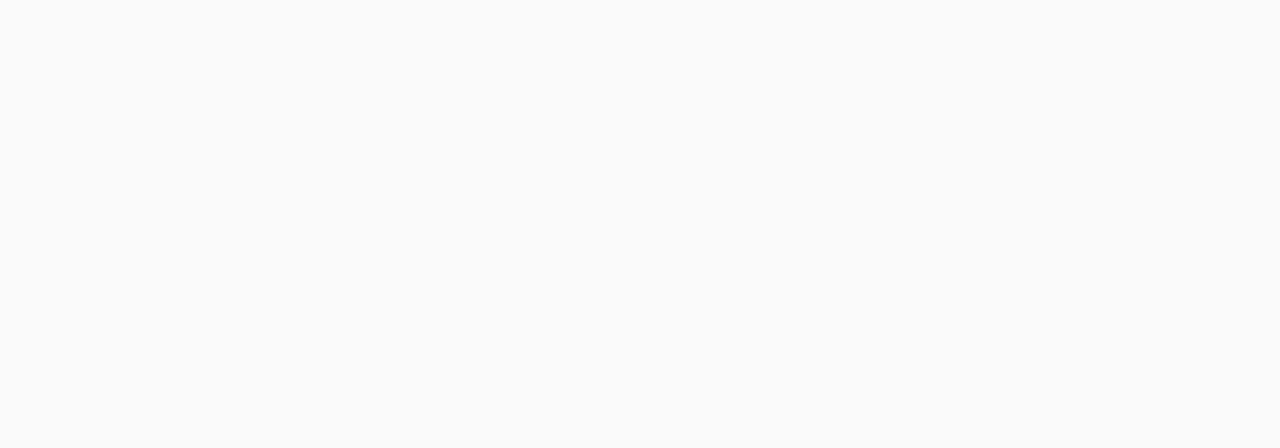
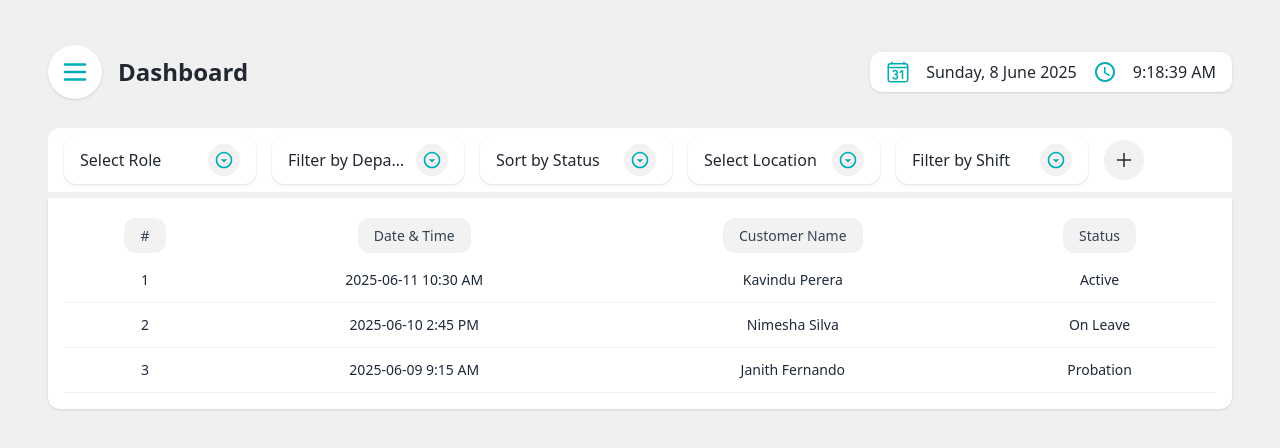
Before and after one commit to kavindu919/SoftLunch_POS_Frontend, a React (Vite) app: page /staff in a window 1280 px wide. Before the commit this address had no page. Shown: the top 448 px of the page. Built offline with nearby package versions, Linux system fonts and the light colour scheme.

Commit message:
make staff page sketch

```diff
--- a/src/App.css
+++ b/src/App.css
@@ -4,7 +4,7 @@
 html, body, #root {
   height: 100%;
   width: 100%;
-  background-color: #fafafa
+  background-color: #f0f0f0
 ;
 }
 
--- a/src/components/Dropdown.tsx
+++ b/src/components/Dropdown.tsx
@@ -1,42 +1,49 @@
 import { useState } from "react";
 import { MdOutlineArrowDropDownCircle } from "react-icons/md";
+
 interface DropdownItem {
   value: string;
   text: string;
 }
+
 interface DropdownProps {
   title: string;
   element: DropdownItem[];
 }
+
 const Dropdown = ({ title, element }: DropdownProps) => {
-  const [isOpen, setIsOpen] = useState<boolean>(false);
+  const [isOpen, setIsOpen] = useState(false);
 
   return (
-    <div className="text-primarytext relative w-full max-w-48">
+    <div className="text-primarytext relative w-full max-w-48 text-sm">
+      {/* Toggle Button */}
       <button
         onClick={() => setIsOpen((prev) => !prev)}
-        className="flex w-full cursor-pointer appearance-none items-center justify-around gap-3 rounded-2xl bg-white px-2 py-1 shadow-sm outline-none hover:shadow-md"
+        className="flex w-full items-center justify-between gap-2 rounded-xl bg-white px-4 py-2 shadow-sm transition hover:shadow-md focus:outline-none"
+        aria-haspopup="listbox"
+        aria-expanded={isOpen}
       >
-        <span className="text-sm sm:text-base">{title}</span>
-        <div className="bg-shade rounded-full md:p-2">
+        <span className="truncate text-left text-sm sm:text-base">{title}</span>
+        <div className="bg-shade rounded-full p-1.5">
           <MdOutlineArrowDropDownCircle
-            className={`text-theme text-lg transition-transform duration-500 sm:text-xl md:text-xl ${isOpen ? "rotate-180" : ""}`}
+            className={`text-theme text-xl transition-transform duration-300 ${isOpen ? "rotate-180" : ""}`}
           />
         </div>
       </button>
 
+      {/* Dropdown List */}
       <ul
-        className={`absolute right-0 left-0 z-10 mt-2 w-full overflow-hidden rounded-xl border-2 border-gray-200 bg-white px-4 py-2 text-sm shadow-md transition-all duration-300 ease-in-out sm:text-base ${
-          isOpen
-            ? "pointer-events-auto max-h-60 opacity-100"
-            : "pointer-events-none max-h-0 opacity-0"
+        className={`absolute right-0 left-0 z-10 mt-2 max-h-60 w-full overflow-auto rounded-lg border border-gray-200 bg-white py-2 shadow-lg transition-all duration-200 ease-in-out ${
+          isOpen ? "visible opacity-100" : "invisible opacity-0"
         }`}
+        role="listbox"
       >
         {element.map((ele, index) => (
           <li
             key={index}
-            className="hover:bg-shade cursor-pointer rounded-sm px-2.5 py-1 text-left"
             data-value={ele.value}
+            className="hover:bg-shade cursor-pointer px-4 py-2 text-sm text-gray-800 transition"
+            role="option"
           >
             {ele.text}
           </li>
--- /dev/null
+++ b/src/components/Input.tsx
@@ -0,0 +1,20 @@
+interface InputProps {
+  name: string;
+  type: string;
+  lable: string;
+}
+
+const Input = ({ name, type, lable }: InputProps) => {
+  return (
+    <div className="flex flex-col items-start gap-1.5">
+      <label className="text-sm md:text-base">{lable}</label>
+      <input
+        type={type}
+        name={name}
+        className="h-10 w-full rounded-xl border border-gray-200 px-3 py-2 text-sm shadow sm:w-72 md:w-80 md:text-base lg:w-86"
+      />
+    </div>
+  );
+};
+
+export default Input;
--- /dev/null
+++ b/src/pages/Staff/StaffPage.tsx
@@ -0,0 +1,206 @@
+import { AiOutlinePlus } from "react-icons/ai";
+import Dropdown from "../../components/Dropdown";
+import { useState } from "react";
+import { IoIosClose } from "react-icons/io";
+import Input from "../../components/Input";
+
+const StaffPage = () => {
+  const [showAddStaff, setShowAddStaff] = useState<boolean>(false);
+  return (
+    <div>
+      {/* Filter Section */}
+      <section className="relative mb-1.5 flex flex-wrap items-center gap-4 rounded-t-xl bg-white px-4 py-2">
+        <Dropdown
+          title="Select Role"
+          element={[
+            { text: "Admin", value: "admin" },
+            { text: "Cashier", value: "cashier" },
+            { text: "Manager", value: "manager" },
+            { text: "Supervisor", value: "supervisor" },
+            { text: "Accountant", value: "accountant" },
+          ]}
+        />
+
+        <Dropdown
+          title="Filter by Department"
+          element={[
+            { text: "Sales", value: "sales" },
+            { text: "Marketing", value: "marketing" },
+            { text: "Human Resources", value: "hr" },
+            { text: "IT", value: "it" },
+            { text: "Finance", value: "finance" },
+          ]}
+        />
+
+        <Dropdown
+          title="Sort by Status"
+          element={[
+            { text: "Active", value: "active" },
+            { text: "On Leave", value: "on_leave" },
+            { text: "Terminated", value: "terminated" },
+            { text: "Probation", value: "probation" },
+            { text: "Contract", value: "contract" },
+          ]}
+        />
+
+        <Dropdown
+          title="Select Location"
+          element={[
+            { text: "Head Office", value: "ho" },
+            { text: "Colombo Branch", value: "colombo_br" },
+            { text: "Kandy Branch", value: "kandy_br" },
+            { text: "Galle Branch", value: "galle_br" },
+            { text: "Jaffna Branch", value: "jaffna_br" },
+          ]}
+        />
+
+        <Dropdown
+          title="Filter by Shift"
+          element={[
+            { text: "Morning (8am - 4pm)", value: "morning_shift" },
+            { text: "Evening (4pm - 12am)", value: "evening_shift" },
+            { text: "Night (12am - 8am)", value: "night_shift" },
+            { text: "Flexible", value: "flexible_shift" },
+          ]}
+        />
+
+        <button
+          className="bg-shade text-primarytext flex h-10 w-10 cursor-pointer items-center justify-center rounded-full p-2 text-xl"
+          onClick={() => setShowAddStaff(true)}
+        >
+          <AiOutlinePlus />
+        </button>
+      </section>
+
+      {/* Table Section */}
+      <section className="w-full rounded-b-xl bg-white p-4 shadow">
+        <table className="w-full table-auto border-collapse">
+          <thead>
+            <tr>
+              <th className="px-4 py-3 text-center text-sm font-medium text-gray-700">
+                <span className="bg-shade rounded-xl px-4 py-2">#</span>
+              </th>
+              <th className="px-4 py-3 text-center text-sm font-medium text-gray-700">
+                <span className="bg-shade rounded-xl px-4 py-2">
+                  Date & Time
+                </span>
+              </th>
+              <th className="px-4 py-3 text-center text-sm font-medium text-gray-700">
+                <span className="bg-shade rounded-xl px-4 py-2">
+                  Customer Name
+                </span>
+              </th>
+              <th className="px-4 py-3 text-center text-sm font-medium text-gray-700">
+                <span className="bg-shade rounded-xl px-4 py-2">Status</span>
+              </th>
+            </tr>
+          </thead>
+          <tbody>
+            <tr className="border-shade border-b">
+              <td className="px-4 py-3 text-center text-sm text-gray-800">1</td>
+              <td className="px-4 py-3 text-center text-sm text-gray-800">
+                2025-06-11 10:30 AM
+              </td>
+              <td className="px-4 py-3 text-center text-sm text-gray-800">
+                Kavindu Perera
+              </td>
+              <td className="px-4 py-3 text-center text-sm text-gray-800">
+                Active
+              </td>
+            </tr>
+            <tr className="border-shade border-b">
+              <td className="px-4 py-3 text-center text-sm text-gray-800">2</td>
+              <td className="px-4 py-3 text-center text-sm text-gray-800">
+                2025-06-10 2:45 PM
+              </td>
+              <td className="px-4 py-3 text-center text-sm text-gray-800">
+                Nimesha Silva
+              </td>
+              <td className="px-4 py-3 text-center text-sm text-gray-800">
+                On Leave
+              </td>
+            </tr>
+            <tr className="border-shade border-b">
+              <td className="px-4 py-3 text-center text-sm text-gray-800">3</td>
+              <td className="px-4 py-3 text-center text-sm text-gray-800">
+                2025-06-09 9:15 AM
+              </td>
+              <td className="px-4 py-3 text-center text-sm text-gray-800">
+                Janith Fernando
+              </td>
+              <td className="px-4 py-3 text-center text-sm text-gray-800">
+                Probation
+              </td>
+            </tr>
+          </tbody>
+        </table>
+      </section>
+
+      {showAddStaff && (
+        <div className="max-w-auto absolute top-1/2 left-1/2 -translate-x-1/2 -translate-y-1/2 overflow-y-auto rounded-xl bg-white p-6 shadow">
+          <div className="flex flex-row items-center justify-between border-b-2">
+            <div>
+              <h3>Title</h3>
+            </div>
+
+            <button
+              className="cursor-pointer"
+              onClick={() => setShowAddStaff(false)}
+            >
+              <IoIosClose className="text-3xl" />
+            </button>
+          </div>
+          <div className="grid grid-cols-2 gap-4">
+            <div>
+              <Input name={"name"} type="text" lable="Name" />
+              <Input name={"phone"} type="text" lable="Phone Number" />
+
+              <Dropdown
+                title="gender"
+                element={[
+                  { text: "Male", value: "male" },
+                  { text: "Female", value: "female" },
+                ]}
+              />
+              <Input name={"address"} type="text" lable="Address" />
+
+              <Dropdown
+                title="Select Location"
+                element={[
+                  { text: "Head Office", value: "ho" },
+                  { text: "Colombo Branch", value: "colombo_br" },
+                  { text: "Kandy Branch", value: "kandy_br" },
+                  { text: "Galle Branch", value: "galle_br" },
+                  { text: "Jaffna Branch", value: "jaffna_br" },
+                ]}
+              />
+              <Input name={"password"} type="password" lable="Password" />
+            </div>
+            <div>
+              <Input name={"email"} type="email" lable="Email" />
+              <Input name={"nic"} type="text" lable="NIC" />
+              <Input name={"birthdate"} type="date" lable="Birthdate" />
+              <Dropdown
+                title="Select Role"
+                element={[
+                  { text: "Admin", value: "admin" },
+                  { text: "Cashier", value: "cashier" },
+                  { text: "Manager", value: "manager" },
+                  { text: "Supervisor", value: "supervisor" },
+                  { text: "Accountant", value: "accountant" },
+                ]}
+              />
+              <Input
+                name={"confrim_password"}
+                type="password"
+                lable="Confrim Password"
+              />
+            </div>
+          </div>
+        </div>
+      )}
+    </div>
+  );
+};
+
+export default StaffPage;
--- a/src/routes/AppRoute.tsx
+++ b/src/routes/AppRoute.tsx
@@ -1,12 +1,14 @@
 import { Route, Routes } from "react-router-dom";
 import DashboardLayout from "../layouts/DashboardLayout";
-import DashboardPage from "../pages/dashboardpage";
+import DashboardPage from "../pages/DashboardPage";
+import StaffPage from "../pages/Staff/StaffPage";
 
 const AppRoute = () => {
   return (
     <Routes>
       <Route path="/" element={<DashboardLayout />}>
         <Route path="/dashboard" element={<DashboardPage />} />
+        <Route path="/staff" element={<StaffPage />} />
       </Route>
     </Routes>
   );
```
Also changed, not shown: src/pages/DashboardPage.tsx (+17 -1 lines).
